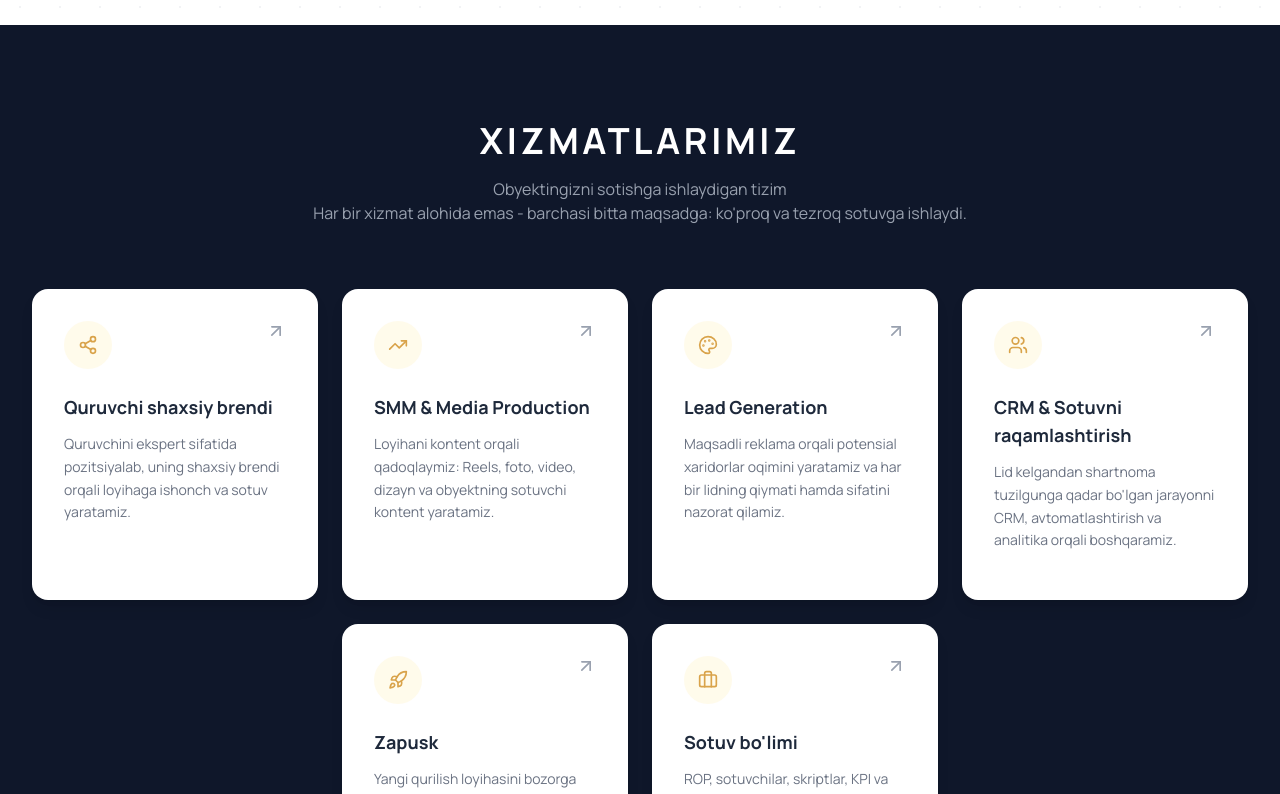
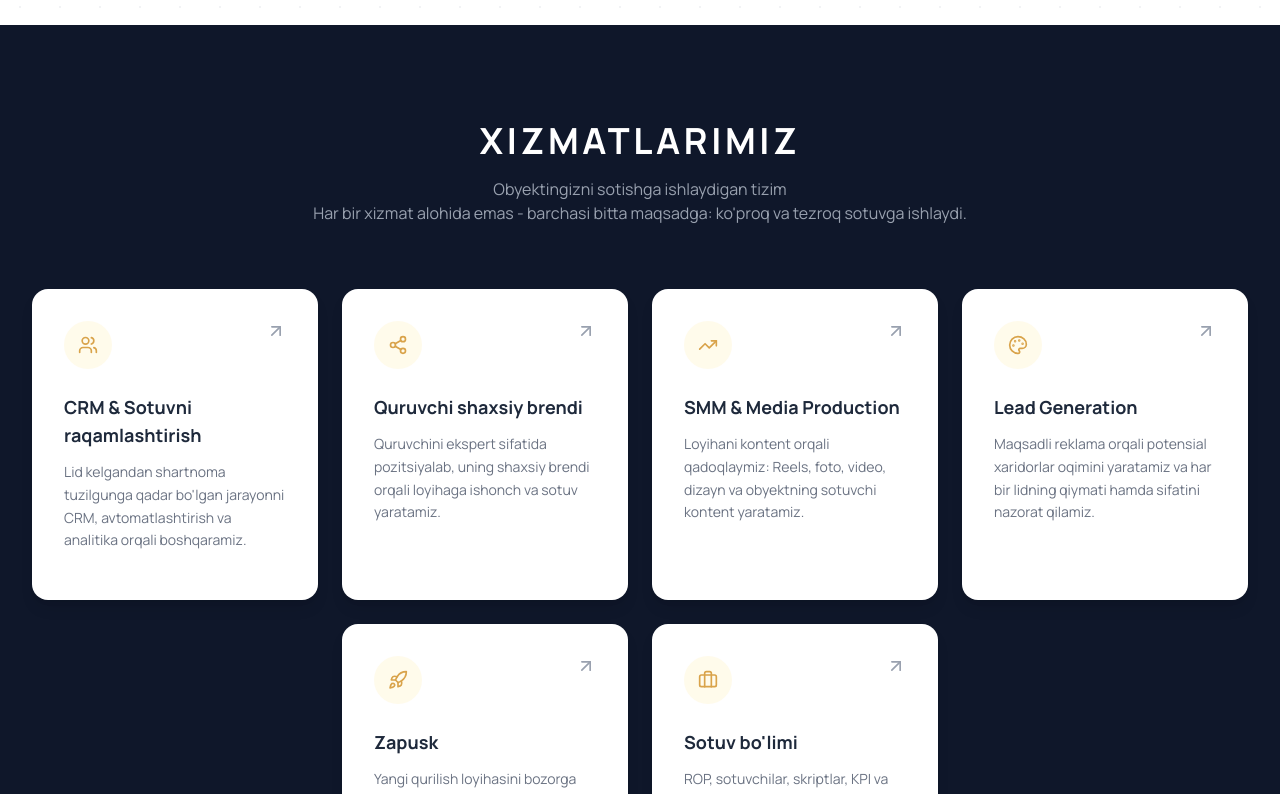
Before and after one commit to Ruslan-Xusenov/ravnaq-group-sayt, a React (Vite) app: page / in a window 1280 px wide. Shown: the part 3660-4454 px from the top of the page. Built offline with nearby package versions, Linux system fonts and the light colour scheme; no server answers.

Commit message:
Move CRM & Sotuvni raqamlashtirish to the first position in Services

```diff
--- a/src/App.jsx
+++ b/src/App.jsx
@@ -709,10 +709,10 @@ export default function App() {
               viewport={{ once: true, amount: 0.1 }}
             >
               {[
+                { title: "CRM & Sotuvni raqamlashtirish", desc: "Lid kelgandan shartnoma tuzilgunga qadar bo'lgan jarayonni CRM, avtomatlashtirish va analitika orqali boshqaramiz.", icon: Users },
                 { title: "Quruvchi shaxsiy brendi", desc: "Quruvchini ekspert sifatida pozitsiyalab, uning shaxsiy brendi orqali loyihaga ishonch va sotuv yaratamiz.", icon: Share2 },
                 { title: "SMM & Media Production", desc: "Loyihani kontent orqali qadoqlaymiz: Reels, foto, video, dizayn va obyektning sotuvchi kontent yaratamiz.", icon: TrendingUp },
                 { title: "Lead Generation", desc: "Maqsadli reklama orqali potensial xaridorlar oqimini yaratamiz va har bir lidning qiymati hamda sifatini nazorat qilamiz.", icon: Palette },
-                { title: "CRM & Sotuvni raqamlashtirish", desc: "Lid kelgandan shartnoma tuzilgunga qadar bo'lgan jarayonni CRM, avtomatlashtirish va analitika orqali boshqaramiz.", icon: Users },
                 { title: "Zapusk", desc: "Yangi qurilish loyihasini bozorga chiqarishdan sotuvning faol bosqichigacha bo'lgan launch jarayonini ishlab chiqamiz va boshqaramiz.", icon: Rocket },
                 { title: "Sotuv bo'limi", desc: "ROP, sotuvchilar, skriptlar, KPI va nazorat tizimini yo'lga qo'yib, obyekt uchun tayyor sotuv bo'limini shakllantiramiz.", icon: Briefcase }
               ].map((item, idx) => (
```
